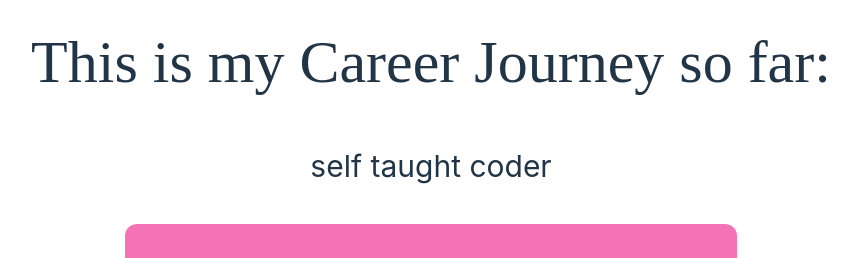
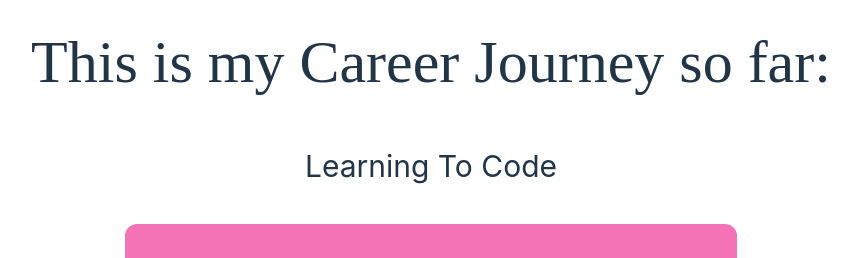
Before and after one commit to environmentallyconsciouscoder/personal-website, a React (Vite) app: page / in a window 1280 px wide. Shown: the part 3200-3458 px from the top of the page, without its empty margins (209-1066 px from the left). Built offline with nearby package versions, Linux system fonts and the light colour scheme.

Commit message:
feat: updated content

```diff
--- a/src/data_two.ts
+++ b/src/data_two.ts
@@ -105,7 +105,7 @@ interface Skill {
 
 export const careerJourneys = [
     {
-        heading: "self taught coder",
+        heading: "Learning To Code",
         information: [
             {   title: "My passion for tech",
                 description: "I taught myself how to code by learning online and attending workshops. I was motivated by my aspiration to build great products that can have a big impact on the world. I particularly enjoyed building serverless applications with AWS."
```
